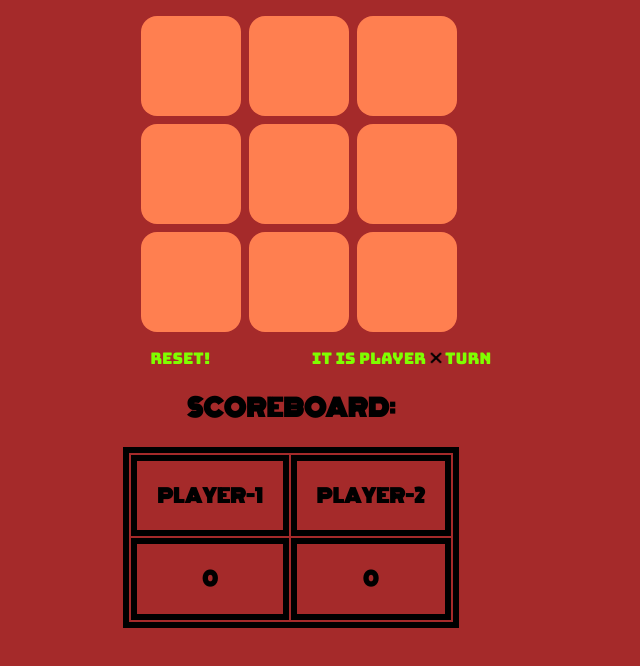
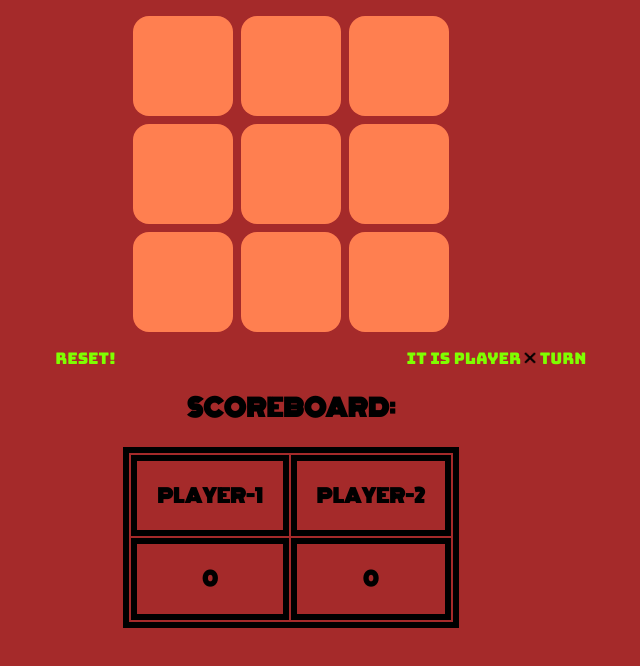
Before and after one commit to 95135vedantgupta/Tic-tac-toe, a plain HTML site: page index.html in a window 1280 px wide. Shown: the whole page, without its empty margins (349-989 px from the left). Drawn offline with Linux system fonts and the light colour scheme.

Commit message:
first commit

```diff
--- a/style.css
+++ b/style.css
@@ -22,8 +22,8 @@ table,th,td{
     grid-template-rows: 100px 100px 100px;
     grid-column-gap: 8px;
     grid-row-gap: 8px;
-    height: 300px;
-    width: 300px;
+    height: 316px;
+    width: 316px;
 }
 .div1{
     background-color: coral;
@@ -35,8 +35,8 @@ table,th,td{
     width:12px;
 }
 .below_play_area {
-    width: 35%;
-    padding-top: 2em;
+    width: 65%;
+    padding-top: 1em;
     display: flex;
     text-align: center;
     margin-left: auto;
```
